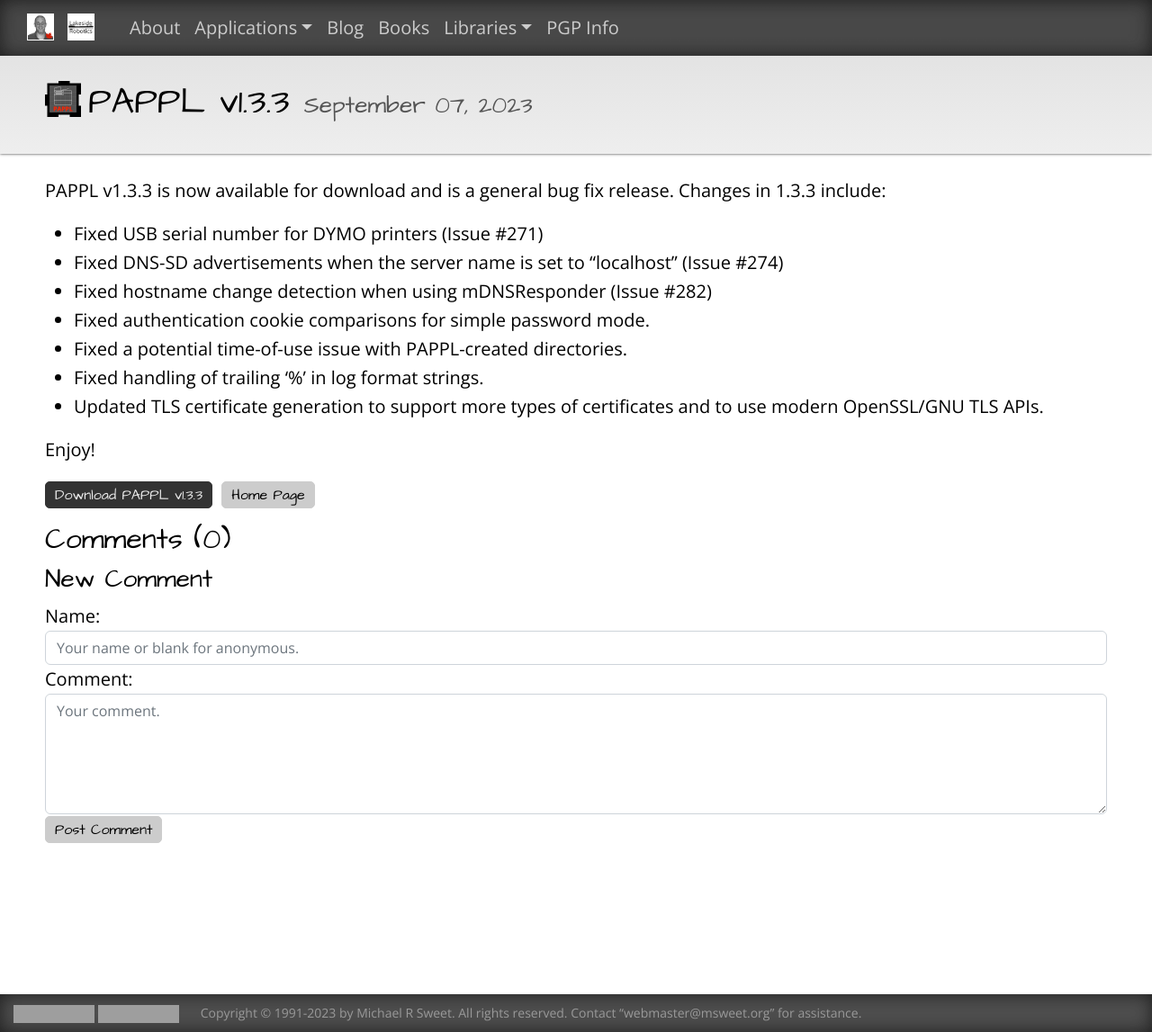
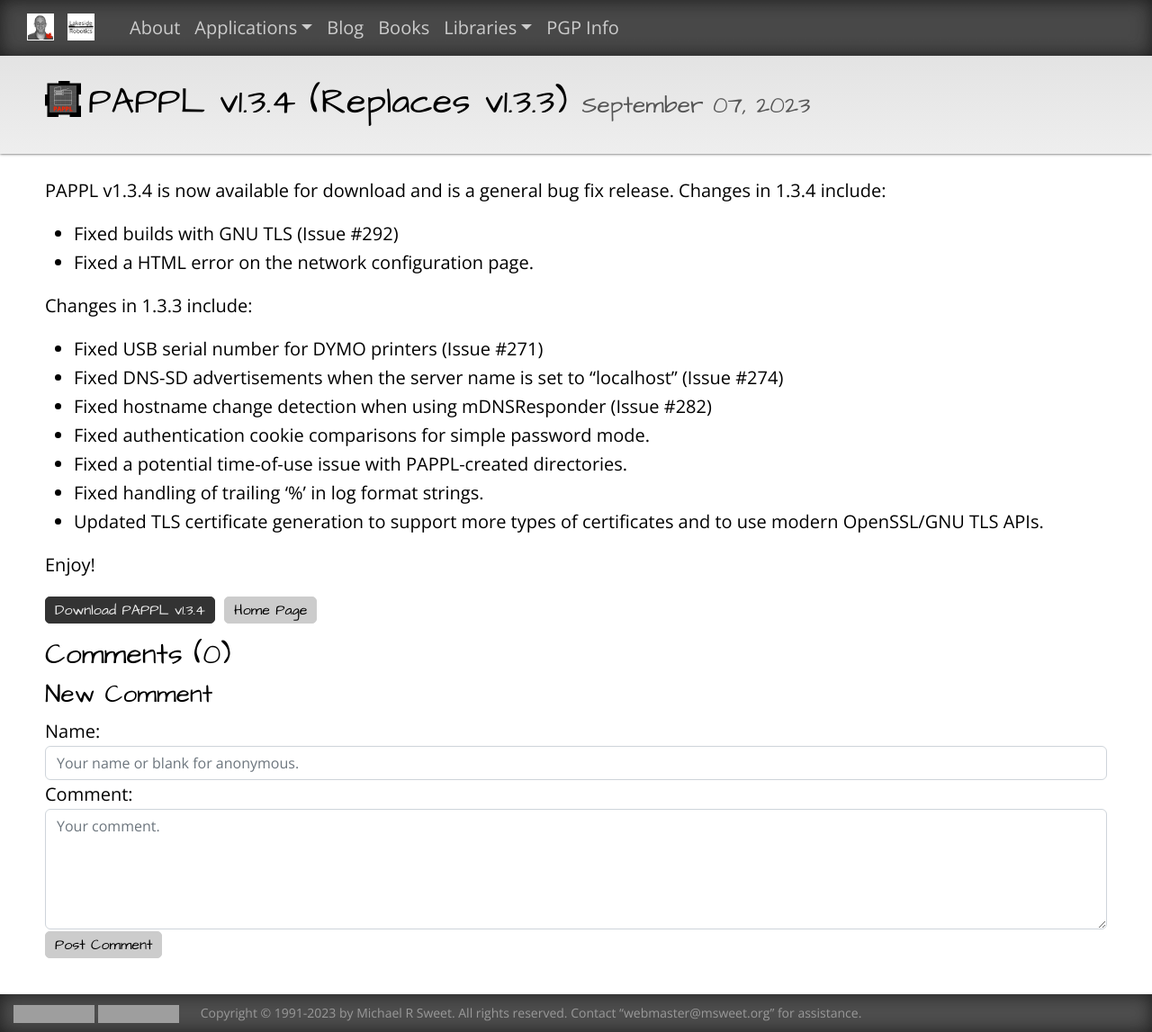
Before and after one commit to michaelrsweet/michaelrsweet.github.com, a Jekyll site: the page built from _posts/2023-09-07-pappl-1.3.4.md, in a window 1280 px wide and 1147 px high. Shown: the whole window at 90% size. Built offline with Jekyll 4.4.1, drawn with Linux system fonts in a browser that asks for light colours; grey boxes are pictures that could not be loaded.

Commit message:
PAPPL 1.3.4.

```diff
--- a/_posts/2023-09-07-pappl-1.3.3.md
+++ b/_posts/2023-09-07-pappl-1.3.4.md
@@ -1,5 +1,5 @@
 ---
-title: PAPPL v1.3.3
+title: PAPPL v1.3.4 (Replaces v1.3.3)
 category: pappl
 layout: post
 permalink: /blog/:year-:month-:day-:title.html
@@ -8,7 +8,12 @@
 commentform: true
 ---
 
-PAPPL v1.3.3 is now available for download and is a general bug fix release.
+PAPPL v1.3.4 is now available for download and is a general bug fix release.
+Changes in 1.3.4 include:
+
+- Fixed builds with GNU TLS (Issue #292)
+- Fixed a HTML error on the network configuration page.
+
 Changes in 1.3.3 include:
 
 - Fixed USB serial number for DYMO printers (Issue #271)
@@ -23,5 +28,5 @@
 
 Enjoy!
 
-<a class="btn btn-primary" href="https://github.com/michaelrsweet/pappl/releases/tag/v1.3.3">Download PAPPL v1.3.3</a>
+<a class="btn btn-primary" href="https://github.com/michaelrsweet/pappl/releases/tag/v1.3.4">Download PAPPL v1.3.4</a>
 <a class="btn btn-default" href="/pappl/index.html">Home Page</a>
```
